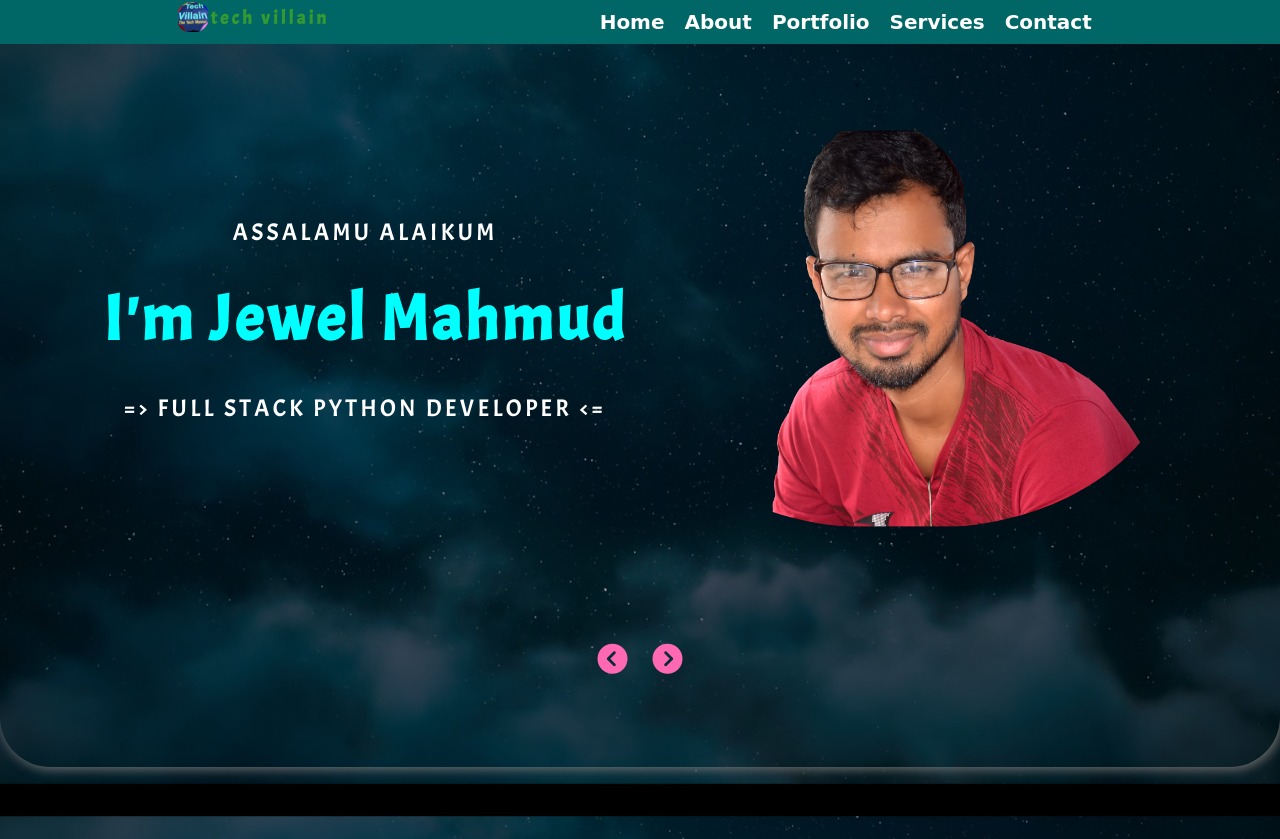
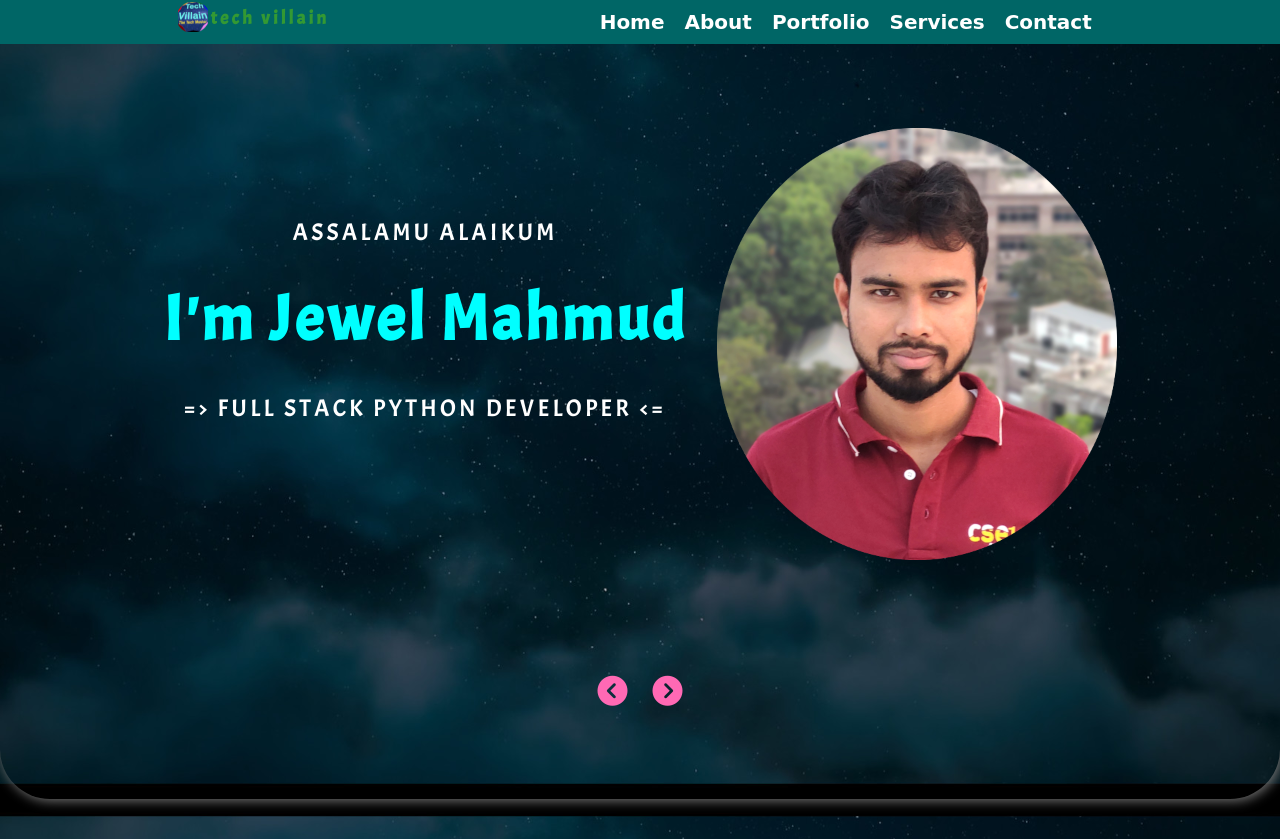
Before and after one commit to MahmudJewel/Django_portfolio, a Django app: page /home in a window 1280 px wide. Shown: the top 839 px of the page. Run offline with Django 3.2, Linux system fonts and the light colour scheme; some libraries are stand-ins or nearby versions; some web fonts are replaced.

Commit message:
home page image changed

```diff
--- a/static/css/main.css
+++ b/static/css/main.css
@@ -255,9 +255,14 @@ nav{
 }
 
 #home .left-right .right img{
-	height: 400px;
+	max-height: 550px;
+	max-width: 400px;
+	margin-left: 1.875rem; /* 25 px */
+
+	/* for transparent cng pic  */
+	/* height: 400px;
 	width: 550px;
-	border-radius: 45%;
+	border-radius: 45%; */
 	/*border-style: dotted;
 	border-color: aqua;*/
 }
```
Also changed, not shown: static/img/mypic.png.
